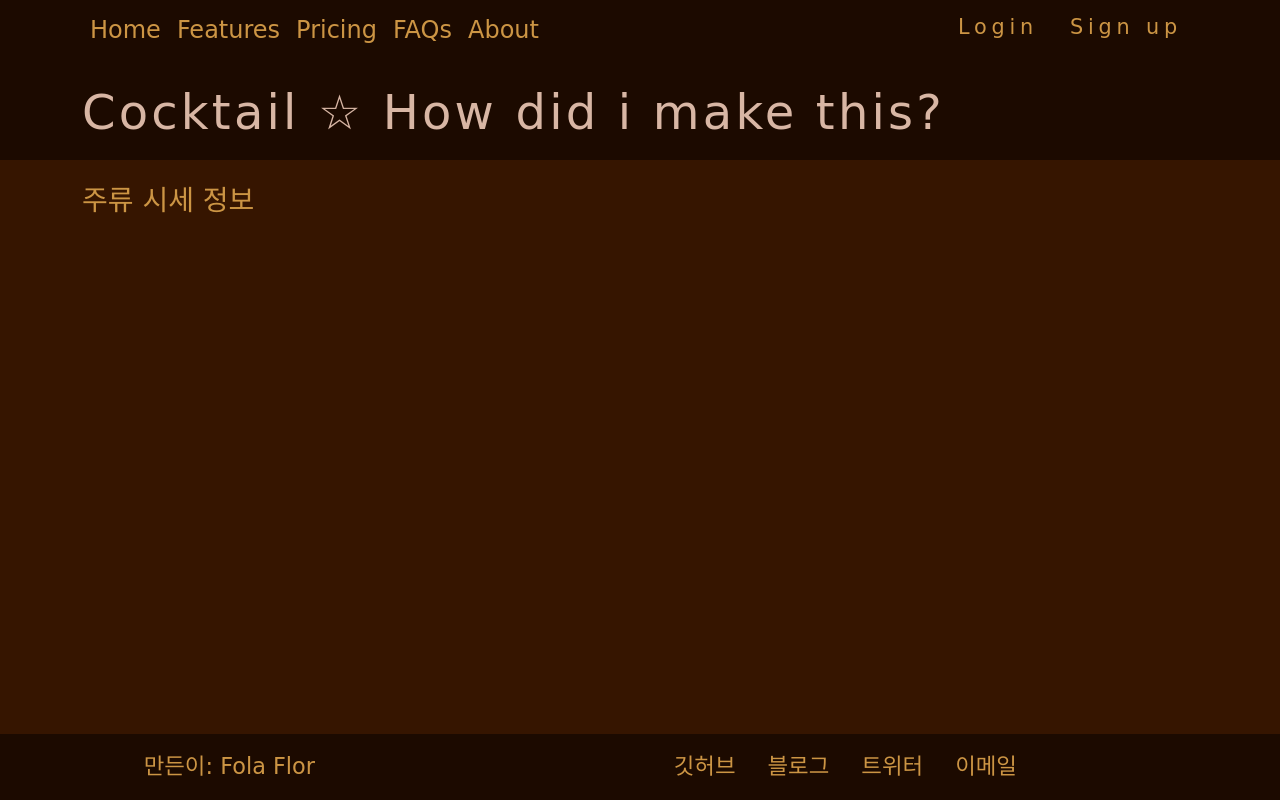
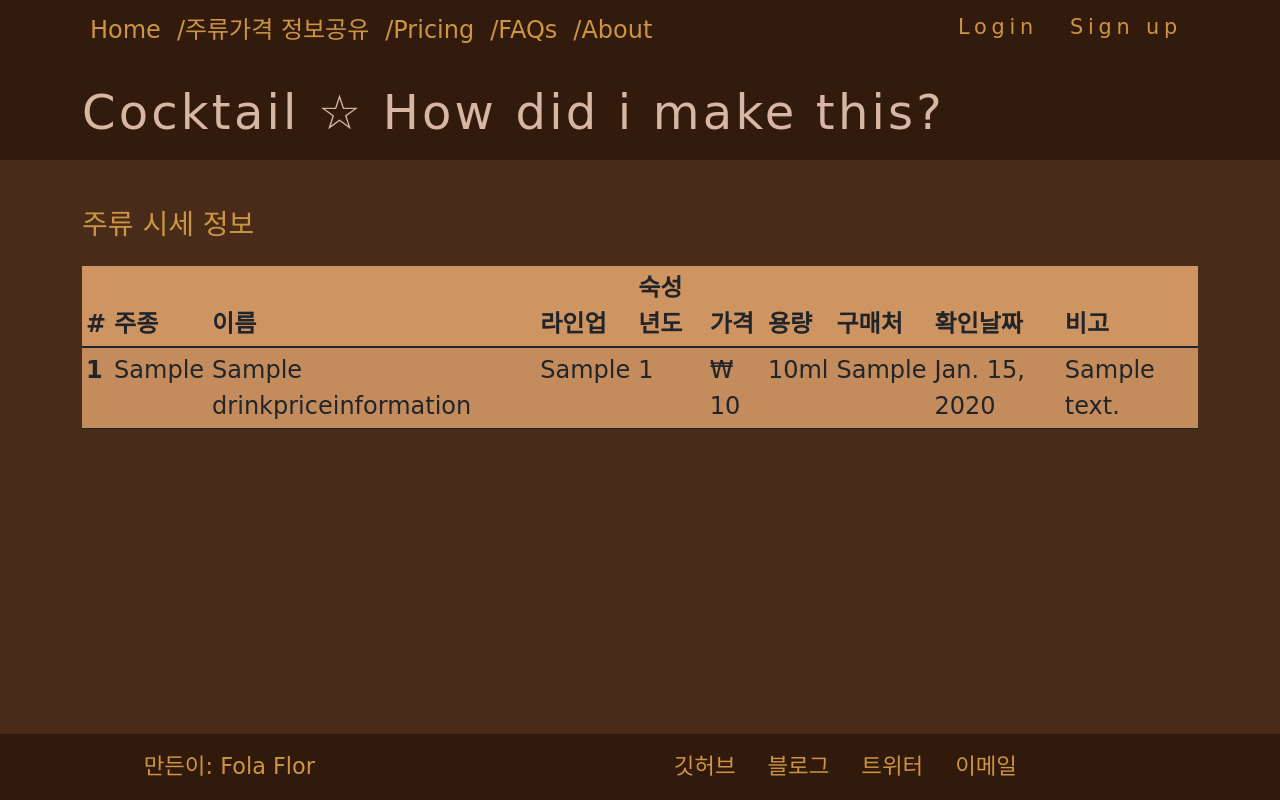
Before and after one commit to dpcalfola/Cocktail---How-did-i-make-this-, a Django app: page /market_price/ in a window 1280 px wide. Run offline with Django 4.2, Linux system fonts and the light colour scheme; tables that the repository leaves empty hold one stand-in row (values such as "Sample post"); some libraries are stand-ins or nearby versions; some web fonts are replaced.

Commit message:
Feat > Drink price infomation sharing table
1. price_table.html
	Display price data to a table

2. DrinkPriceInformation Model
	Add note CharField

3. Base html template
	Code {% block specific_css %} added
	<head> 에 개별 css 파일 설정 가능

```diff
--- a/market_price/models.py
+++ b/market_price/models.py
@@ -6,16 +6,22 @@ class DrinkPriceInformation(models.Model):
     주종 (varchar 30 blank=True 위스키, 보드카, 럼...
     이름 (varchar 50 글렌피딕, 아드벡, 아마레또...
     라인업 (varchar 50, blank=True,  그린라벨, Signet, 나두라..
-    숙성년도 (Integer blank=True, -> 12년...
+    숙성년도 (Integer blank=True, null=True(없을시 에러 발생) -> 12년...
     가격 (Integer -> ₩50,000...) -> 모델은 정수 타입. 데이터를 불러온 뒤에 ₩50,000 형태로 파싱
     용량 (Integer -> 700ml)
     구입 경로 (varchar 100)
     가격 확인 날짜 (Date)
+    비고 (varchar 100)
 
     # 여기서부터는 DB 에만 저장
     작성일(DateTime)
     작성자(User) -> 외래키, 타입 방법 확인 요망
     """
+
+    # blank and null rule
+    # CharField -> blank=True
+    # Integer -> blank=True, null=True
+
     category = models.CharField(max_length=30, blank=True)
     name = models.CharField(max_length=50)
     lineup = models.CharField(max_length=50, blank=True)
@@ -24,8 +30,10 @@ class DrinkPriceInformation(models.Model):
     size = models.PositiveIntegerField()
     purchasing_route = models.CharField(max_length=100)
     confirmation_date = models.DateField()
-    # Do not show to web page
-    recoding_date = models.DateTimeField(auto_now=True)
+    note = models.CharField(max_length=100, blank=True)
+
+    # From here - Do not show to web page
+    recoded_date = models.DateTimeField(auto_now=True)
 
     # Add author field later as ForeignKey
     # author = models.ForeignKey()
--- a/market_price/views.py
+++ b/market_price/views.py
@@ -1,5 +1,12 @@
 from django.shortcuts import render
+from .models import DrinkPriceInformation
 
 
 def price_table(request):
-    return render(request, 'market_price/price_table.html')
+    price_list = DrinkPriceInformation.objects.order_by('-confirmation_date')
+
+    context = {
+        'price_list': price_list,
+    }
+
+    return render(request, 'market_price/price_table.html', context)
--- a/static/base.css
+++ b/static/base.css
@@ -1,8 +1,10 @@
 body {
-    background-color: #361500;
+    /*background-color: #361500;*/
+    background-color: #361500e6;
     color: #CC9544;
     font-family: 'Hi Melody', cursive;
     font-size: 1.5rem;
+
 }
 
 a {
@@ -32,7 +34,8 @@ a:hover {
 }
 
 .nav_css {
-    background-color: #1C0A00;
+    /*background-color: #1C0A00;*/
+    background-color: #1c0a0082;
 }
 
 .nav_menu_css {
@@ -83,5 +86,6 @@ a:hover {
 .footer_css {
     font-size: 1.4rem;
     font-family: 'Hi Melody', cursive;
-    background-color: #1C0A00;
+    /*background-color: #1C0A00;*/
+    background-color: #1c0a0082;
 }
--- /dev/null
+++ b/static/table.css
@@ -0,0 +1,3 @@
+.table_css{
+    background-color: #CE9461;
+}
--- a/templates/base.html
+++ b/templates/base.html
@@ -2,7 +2,16 @@
 
 <!doctype html>
 <html lang="en">
-{% include 'head.html' %}
+<head>
+    {% include 'head.html' %}
+
+    {% block specific_css %}
+    {% endblock %}
+
+
+    <title>How Dimt cocktail</title>
+</head>
+
 
 <body>
 {% include 'header.html' %}
--- a/templates/head.html
+++ b/templates/head.html
@@ -1,12 +1,11 @@
 {% load static %}
 
 
-<head>
 <meta charset="UTF-8">
 <meta name="viewport"
       content="width=device-width, user-scalable=no, initial-scale=1.0, maximum-scale=1.0, minimum-scale=1.0">
 <meta http-equiv="X-UA-Compatible" content="ie=edge">
-    <title>How Dimt cocktail</title>
+
 
 
 {# Bootstrap5 css #}
@@ -18,9 +17,10 @@
 {# login.css #}
 <link rel="stylesheet" type="text/css" href="{% static 'login.css' %}">
 
+
+
 {# Google font   #}
 <link rel="preconnect" href="https://fonts.googleapis.com">
 <link rel="preconnect" href="https://fonts.gstatic.com" crossorigin>
 <link href="https://fonts.googleapis.com/css2?family=Hi+Melody&family=Kirang+Haerang&family=Single+Day&display=swap"
       rel="stylesheet">
-</head>
--- a/templates/header.html
+++ b/templates/header.html
@@ -3,10 +3,10 @@
         <div class="container d-flex flex-wrap">
             <ul class="nav me-auto">
                 <li class="nav-item"><a href="#" class="nav_menu_css nav-link px-2">Home</a></li>
-                <li class="nav-item"><a href="#" class="nav_menu_css nav-link px-2">Features</a></li>
-                <li class="nav-item"><a href="#" class="nav_menu_css nav-link px-2">Pricing</a></li>
-                <li class="nav-item"><a href="#" class="nav_menu_css nav-link px-2">FAQs</a></li>
-                <li class="nav-item"><a href="#" class="nav_menu_css nav-link px-2">About</a></li>
+                <li class="nav-item"><a href="{% url 'market_price:price_table' %}" class="nav_menu_css nav-link px-2">/주류가격 정보공유</a></li>
+                <li class="nav-item"><a href="#" class="nav_menu_css nav-link px-2">/Pricing</a></li>
+                <li class="nav-item"><a href="#" class="nav_menu_css nav-link px-2">/FAQs</a></li>
+                <li class="nav-item"><a href="#" class="nav_menu_css nav-link px-2">/About</a></li>
             </ul>
             <ul class="nav">
                 {% if user.is_authenticated %}
--- a/templates/market_price/price_table.html
+++ b/templates/market_price/price_table.html
@@ -1,9 +1,64 @@
 {% extends 'base.html' %}
+{% load static %}
+
+{% block specific_css %}
+    {# head block#}
+    <link rel="stylesheet" type="text/css" href="{% static 'table.css' %}">
+{% endblock %}
+
+
 {% block content %}
 
-    <div class="container">
+
+    <div class="container my-5 opacity-100">
         <h3>주류 시세 정보</h3>
+
+        {% if price_list %}
+            {#  레코드가 1개 이상 존재할 때 : 테이블 표시  #}
+            <div class="mt-4">
+                <table class="table_css table table-sm table-striped">
+                    <thead>
+                    <tr>
+                        <th scope="col">#</th>
+                        <th scope="col">주종</th>
+                        <th scope="col">이름</th>
+                        <th scope="col">라인업</th>
+                        <th scope="col">숙성년도</th>
+                        <th scope="col">가격</th>
+                        <th scope="col">용량</th>
+                        <th scope="col">구매처</th>
+                        <th scope="col">확인날짜</th>
+                        <th scope="col">비고</th>
+                    </tr>
+                    </thead>
+                    <tbody class="border-bottom border-dark">
+
+                    {% for price in price_list %}
+                        <tr>
+                            <th scope="row">{{ forloop.counter }}</th>
+                            <td>{{ price.category }}</td>
+                            <td>{{ price.name }}</td>
+                            <td>{{ price.lineup }}</td>
+                            <td>{{ price.aged }}</td>
+                            <td>₩ {{ price.price }}</td>
+                            <td>{{ price.size }}ml</td>
+                            <td>{{ price.purchasing_route }}</td>
+                            <td>{{ price.confirmation_date }}</td>
+                            <td>{{ price.note }}</td>
+                        </tr>
+                    {% endfor %}
+
+                    </tbody>
+                </table>
+            </div>
+
+        {% else %}
+            {#  레코드가 1개도 없을 때 #}
+            <div class="mt-4">
+                <span>데이터가 없습니다.</span>
+            </div>
+        {% endif %}
+
     </div>
 
-
 {% endblock %}
```
Also changed, not shown: market_price/migrations/0004_alter_drinkpriceinformation_recoding_date.py (added), market_price/migrations/0005_alter_drinkpriceinformation_recoding_date.py (added), market_price/migrations/0006_rename_recoding_date_drinkpriceinformation_recoded_date.py (added), market_price/migrations/0007_drinkpriceinformation_note.py (added). Lines whose indentation alone changed are shown as unchanged.
